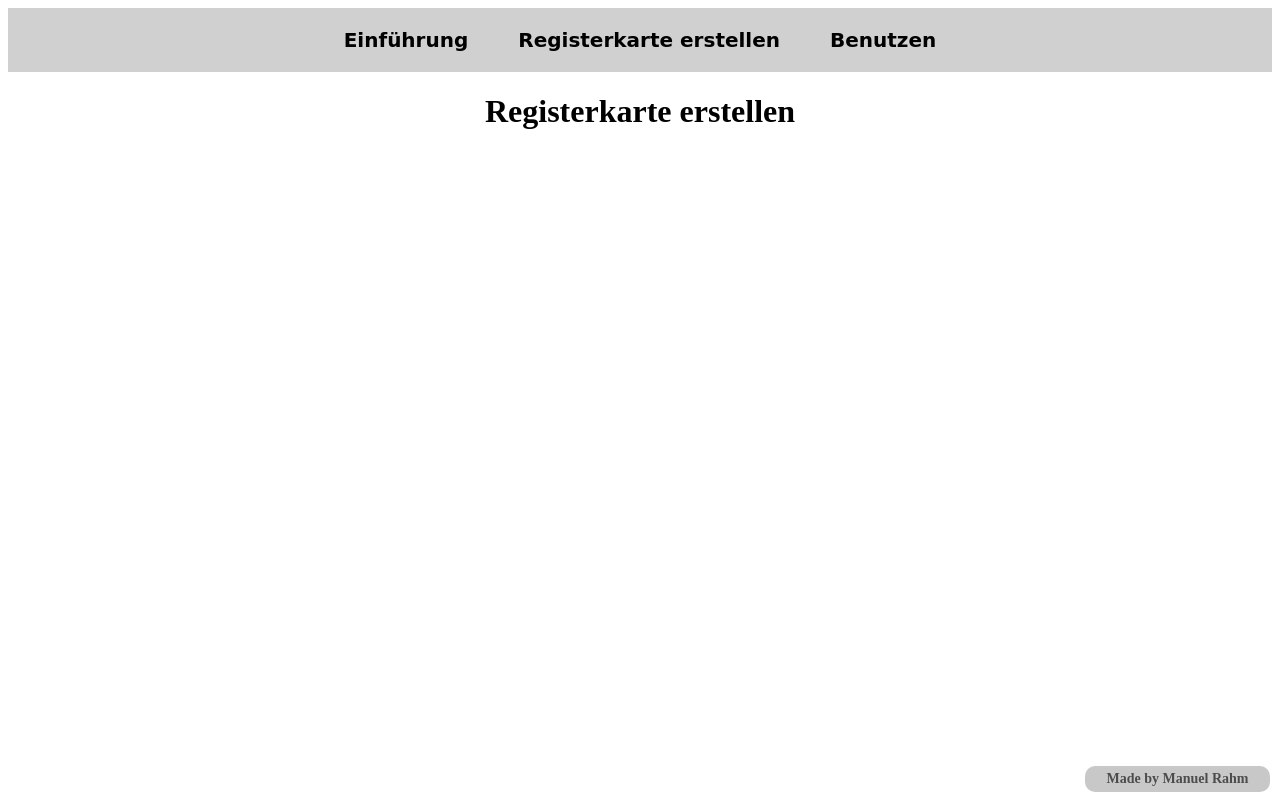
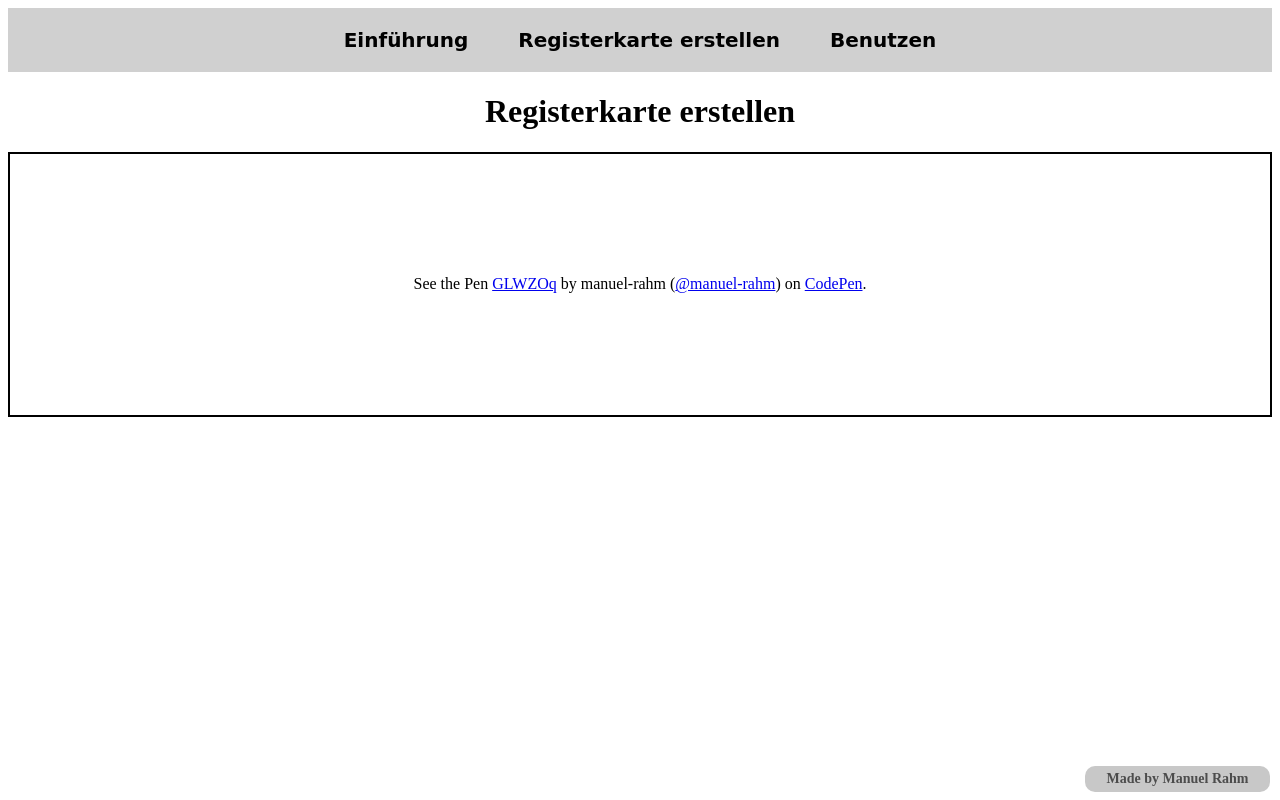
Before and after one commit to manuel-rahm/registerkarte, a plain HTML site: page create.html in a window 1280 px wide. Drawn offline with nearby package versions, Linux system fonts and the light colour scheme; a script that the page names is missing.

Commit message:
changess

```diff
--- a/create.html
+++ b/create.html
@@ -20,6 +20,12 @@
         </nav>
     </header>
     <h1>Registerkarte erstellen</h1>
+    <p class="codepen" data-height="265" data-theme-id="dark" data-default-tab="css,result" data-user="manuel-rahm" data-slug-hash="GLWZOq" style="height: 265px; box-sizing: border-box; display: flex; align-items: center; justify-content: center; border: 2px solid black; margin: 1em 0; padding: 1em;" data-pen-title="GLWZOq">
+        <span>See the Pen <a href="https://codepen.io/manuel-rahm/pen/GLWZOq/">
+        GLWZOq</a> by manuel-rahm (<a href="https://codepen.io/manuel-rahm">@manuel-rahm</a>)
+        on <a href="https://codepen.io">CodePen</a>.</span>
+      </p>
+      <script async src="https://static.codepen.io/assets/embed/ei.js"></script>
     <footer>
         <h5 class="sky">Made by Manuel Rahm</h5>
     </footer>
```
Also changed, not shown: use.html (+1 -1 lines).
